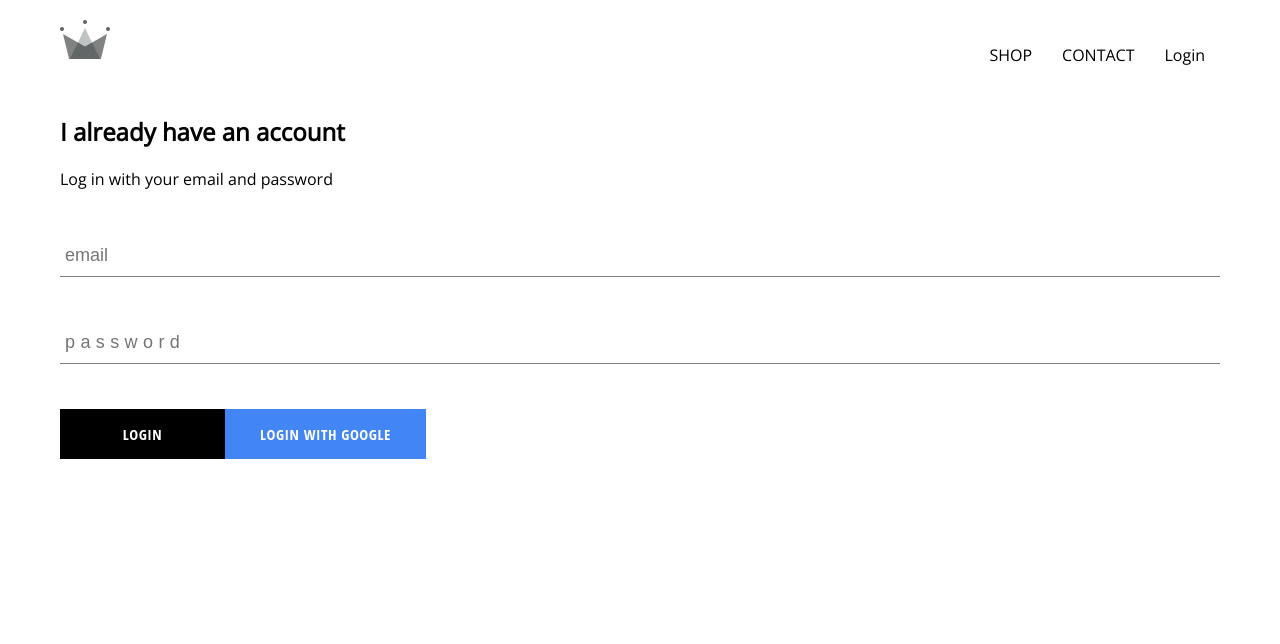
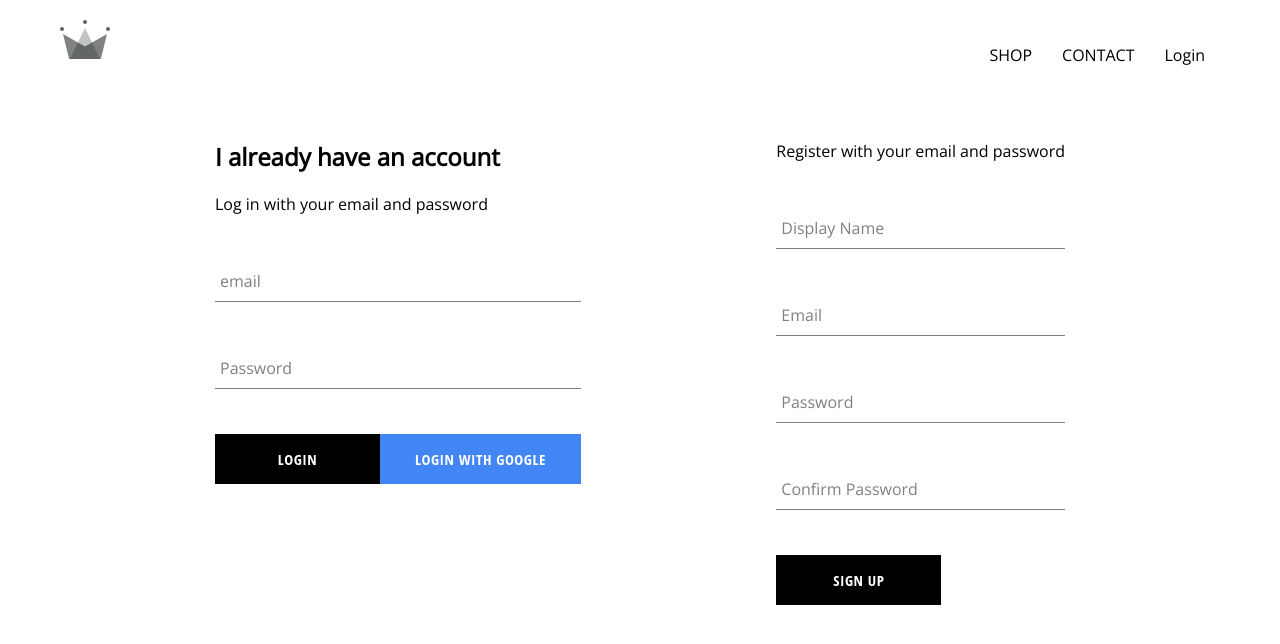
Before and after one commit to an0malous/clothing-ecommerce-app, a React (Create React App) app: page /login in a window 1280 px wide. Shown: the top 644 px of the page. Built offline with nearby package versions, Linux system fonts and the light colour scheme; no server answers.

Commit message:
finished sing in handlesub method

```diff
--- a/src/App.js
+++ b/src/App.js
@@ -6,6 +6,7 @@
 import Header from './components/header/header.component';
 import LoginLogout from './pages/login-logout/login-logout'
 import { auth } from './firebase/firebase.utils';
+import { createUserProfileDocument } from './firebase/firebase.utils';
 class App extends React.Component {
   constructor(){
     super()
@@ -15,10 +16,22 @@
   };
 }
 
+unsubscribeFromAuth = null;
+
   componentDidMount () {
-    this.unsubscribeFromAuth = auth.onAuthStateChanged(user => {
-      this.setState({ currentUser: user });
-
+    this.unsubscribeFromAuth = auth.onAuthStateChanged(async userAuth => {
+      if (userAuth) {
+        const userRef = await createUserProfileDocument(userAuth);
+        userRef.onSnapshot(snapshot => {
+          this.setState({
+            currentUser: {
+              id: snapshot.id,
+              ...snapshot.data()
+            }
+          })
+        });
+      }
+      this.setState({ currentUser: userAuth });
     })
   }
 
--- a/src/components/form-input/form-input.component.js
+++ b/src/components/form-input/form-input.component.js
@@ -8,7 +8,7 @@
     {
         label ?
             (<label className={`${rest.value.length} ? 'shrink' : ''} form-input-label`}>
-
+                {label}
             </label>)
             : null
     }
--- a/src/components/login/login.component.js
+++ b/src/components/login/login.component.js
@@ -1,7 +1,8 @@
 import React from 'react';
 import FormInput from '../form-input/form-input.component';
 import CustomButton from '../custom-button/custom-button.component.js'
-import { signInWithGoogle } from '../../firebase/firebase.utils';
+import { auth, signInWithGoogle } from '../../firebase/firebase.utils';
+
 class Login extends React.Component {
     constructor(props){
         super(props)
@@ -11,10 +12,19 @@
         }
     }
 
-    handleSubmit = event => {
+    handleSubmit = async event => {
         event.preventDefault();
 
+        const { email, password } = this.state;
+
+
+    try {
+        await auth.signInWithEmailAndPassword(email, password);
         this.setState({email: '', password: ''})
+
+        } catch (error){
+            console.log(error)
+        }
     }
 
     handleChange = event => {
@@ -33,9 +43,9 @@
                     <FormInput
                         name="email"
                         type="email"
+                        label="email"
                         handleChange={this.handleChange}
                         value={this.state.email}
-                        placeholder="email"
                         required
 
                     />
@@ -45,12 +55,11 @@
                         value={this.state.password}
                         label="Password"
                         onChange={this.handleChange}
-                        placeholder="password"
                         required
                     />
                     <div className="buttons">
 
-                    <CustomButton type="submit">Login</CustomButton>
+                    <CustomButton onClick={this.handleSubmit} type="submit">Login</CustomButton>
                     <CustomButton onClick={signInWithGoogle} isGoogleSignIn>Login with Google</CustomButton>
                     </div>
 
--- /dev/null
+++ b/src/components/register/register.component.js
@@ -0,0 +1,98 @@
+import React from 'react';
+
+import FormInput from '../form-input/form-input.component';
+import CustomButton from '../custom-button/custom-button.component';
+
+import { auth, createUserProfileDocument } from '../../firebase/firebase.utils';
+
+class Register extends React.Component {
+    constructor(){
+        super()
+        this.state = {
+            displayName: '',
+            email: '',
+            password: '',
+            confirmPassword: ''
+        }
+    }
+
+    handleSubmit = async event => {
+        event.preventDefault();
+
+        const { displayName, email, password, confirmPassword } = this.state;
+
+        if(password !== confirmPassword) {
+            alert("passwords don't match");
+            return;
+        }
+
+        try {
+            const { user } = await auth.createUserWithEmailAndPassword(email, password);
+
+            createUserProfileDocument(user, { displayName });
+
+            this.setState({
+                displayName: '',
+                email: '',
+                password: '',
+                confirmPassword: ''
+            });
+        } catch (error){
+            console.error(error);
+        };
+    };
+
+    handleChange = event => {
+        const { name, value } = event.target;
+        this.setState({[name]: value });
+    }
+
+    render(){
+        const { displayName, email, password, confirmPassword } = this.state;
+        return (
+            <div className="register">
+                <h2 className="title"></h2>
+                <span>Register with your email and password</span>
+                <form className="register-form" onSubmit={this.handleSubmit}>
+                    <FormInput
+                        type="text"
+                        name="displayName"
+                        value={displayName}
+                        onChange={this.handleChange}
+                        label="Display Name"
+                        required
+                    />
+                    <FormInput
+                        type="text"
+                        name="email"
+                        value={email}
+                        onChange={this.handleChange}
+                        label="Email"
+                        required
+                    />
+                    <FormInput
+                        type="password"
+                        name="password"
+                        value={password}
+                        onChange={this.handleChange}
+                        label="Password"
+                        required
+                    />
+                    <FormInput
+                        type="password"
+                        name="confirmPassword"
+                        value={confirmPassword}
+                        onChange={this.handleChange}
+                        label="Confirm Password"
+                        required
+                    />
+                    <CustomButton type="submit">Sign Up</CustomButton>
+                </form>
+            </div>
+        )
+    }
+
+
+}
+
+export default Register;
--- /dev/null
+++ b/src/components/register/register.styles.scss
@@ -0,0 +1,10 @@
+.register {
+    display: flex;
+    flex-direction: column;
+    width: 380px;
+
+    .title {
+        margin: 10px 0;
+    }
+
+}
--- a/src/firebase/firebase.utils.js
+++ b/src/firebase/firebase.utils.js
@@ -14,6 +14,33 @@
     measurementId: "G-LKVMENKHT4"
   };
 
+  export const createUserProfileDocument = async (userAuth, ...rest) => {
+    if(!userAuth) return;
+
+    const userRef = firestore.doc(`users/${userAuth.uid}`);
+
+    const snapshot = await userRef.get();
+
+    if(!snapshot.exists){
+      const { displayName, email} = userAuth;
+      const createdAt = new Date();
+
+      try {
+        await userRef.set({
+          displayName,
+          email,
+          createdAt,
+          ...rest
+        })
+      } catch (error){
+        console.log(`error creating user, ${error.message}`);
+      }
+    }
+
+    return userRef;
+   }
+
+
   firebase.initializeApp(config);
 
   export const auth = firebase.auth();
--- a/src/pages/login-logout/login-logout.js
+++ b/src/pages/login-logout/login-logout.js
@@ -1,10 +1,12 @@
 import React from 'react';
 import './login-logout.styles.scss'
 import Login from '../../components/login/login.component';
+import Register from '../../components/register/register.component';
 
 const LoginLogout = () => (
-    <div className='login'>
+    <div className='login-logout'>
         <Login />
+        <Register />
     </div>
 )
 
--- a/src/pages/login-logout/login-logout.styles.scss
+++ b/src/pages/login-logout/login-logout.styles.scss
@@ -0,0 +1,6 @@
+.login-logout {
+    width: 850px;
+    display: flex;
+    justify-content: space-between;
+    margin: 30px auto;
+}
```
